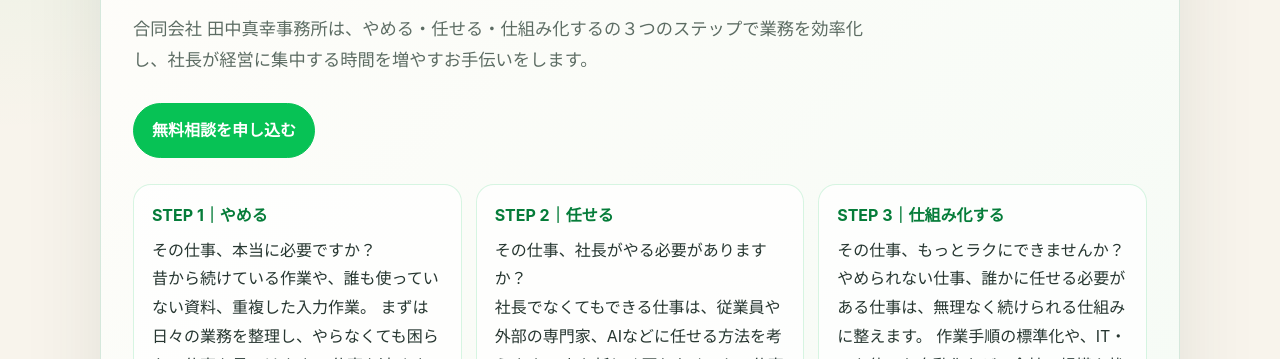
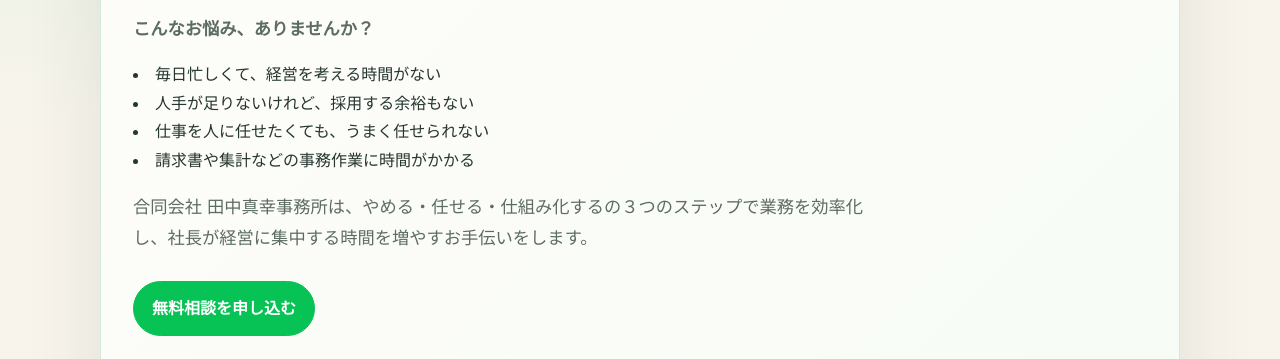
Before and after one commit to MasayukiTanaka0412/TanakaMasayukiOfficeWebsite, a plain HTML site: page index.html in a window 1280 px wide. Shown: the part 377-736 px from the top of the page. Drawn offline with Linux system fonts and the light colour scheme.

Commit message:
Add problem list to hero section to address common client concerns

```diff
--- a/index.html
+++ b/index.html
@@ -425,9 +425,19 @@
       <div class="eyebrow">中小企業・小規模事業者の社長の右腕</div>
       <h1>社長の時間を取り戻す、3つのステップ。</h1>
       <p class="lead hero-lead">
+        <strong>こんなお悩み、ありませんか？</strong><br/>
+        <ulclass="problem-list">
+          <li>毎日忙しくて、経営を考える時間がない</li>
+          <li>人手が足りないけれど、採用する余裕もない</li>
+          <li>仕事を人に任せたくても、うまく任せられない</li>
+          <li>請求書や集計などの事務作業に時間がかかる</li>
+        </ul>
+      </p>
+      <p class="lead hero-lead">
         合同会社 田中真幸事務所は、やめる・任せる・仕組み化するの３つのステップで業務を効率化し、社長が経営に集中する時間を増やすお手伝いをします。
 
       </p>
+
       <div class="buttons">
         <a class="button primary" href="#contact">無料相談を申し込む</a>
       </div>
```
